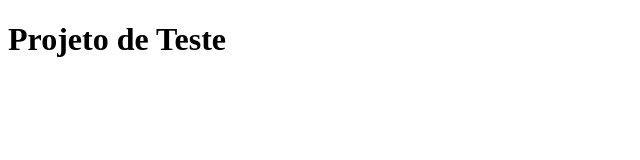
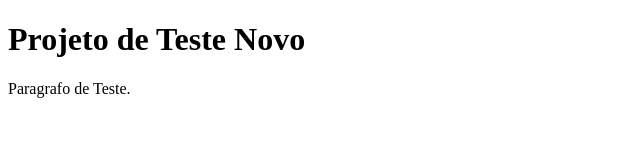
Before and after one commit to 76walter/projeto-teste, a plain HTML site: page index.html in a window 1280 px wide. Shown: the whole page, without its empty margins (0-640 px from the left). Drawn offline with Linux system fonts and the light colour scheme.

Commit message:
Update index.html

```diff
--- a/index.html
+++ b/index.html
@@ -6,6 +6,9 @@
     <title>Projeto de Teste</title>
 </head>
 <body>
-     <h1>Projeto de Teste</h1>
+     <h1>Projeto de Teste Novo</h1>
+
+     <p>Paragrafo de Teste.</p>
+
 </body>
 </html>
```
